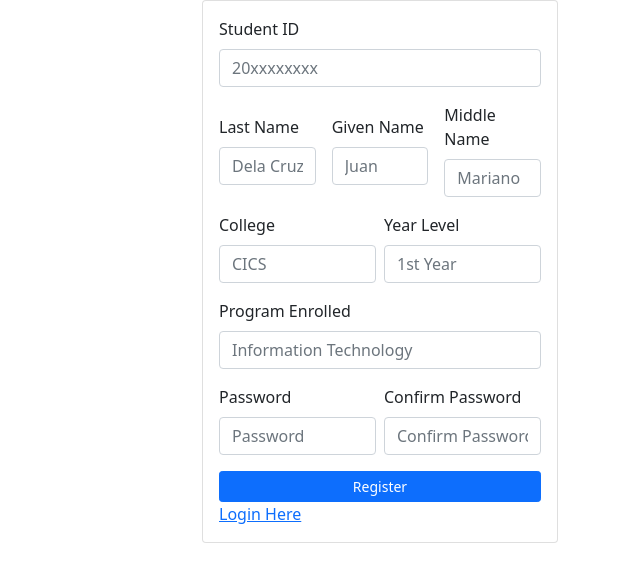
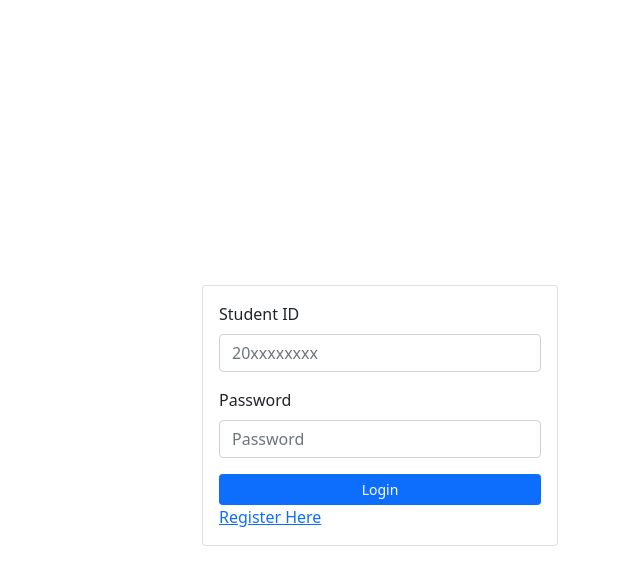
Before and after one commit to lquinto13/4itf_act3_grandevera_lancequinto, a React (Create React App) app: page / in a window 1280 px wide. Shown: the top 584 px of the page, without its empty margins (640-1280 px from the left). Built offline with nearby package versions, Linux system fonts and the light colour scheme.

Commit message:
added routes

```diff
--- a/src/App.js
+++ b/src/App.js
@@ -9,7 +9,7 @@ import './index.css'
 
 function App() {
   return (
-    <Registration></Registration>
+    <Login></Login>
 
   );
 }
--- a/src/components/Login.js
+++ b/src/components/Login.js
@@ -1,5 +1,7 @@
 import { Row, Col, Container,Form,Card, Button} from 'react-bootstrap';
 import 'bootstrap/dist/css/bootstrap.min.css'
+import { Link } from "react-router-dom";
+
 
 
 
@@ -28,7 +30,7 @@ function Login() {
                   </Button>
                 </div>
                 <div className="d-grid gap-2">
-                  <a href="#"> Register Here</a>
+                  <Link to= "/registration"> Register Here</Link>
                 </div>
               </Form>
             </Card.Body>
--- a/src/components/Registration.js
+++ b/src/components/Registration.js
@@ -1,5 +1,7 @@
 import { Row, Col, Container,Form,Card, Button, Stack} from 'react-bootstrap';
 import 'bootstrap/dist/css/bootstrap.min.css'
+import { Link } from "react-router-dom";
+
 
 
 
@@ -69,18 +71,13 @@ function Registration() {
 
                 </Stack>
 
-
-
-
-
-
                 <div className="d-grid gap-2">
                   <Button variant="primary" size="sm">
                    Register
                   </Button>
                 </div>
                 <div className="d-grid gap-2">
-                  <a href="#"> Login Here</a>
+                <Link to= "/login"> Login Here</Link>
                 </div>
               </Form>
             </Card.Body>
--- a/src/index.css
+++ b/src/index.css
@@ -2,7 +2,7 @@
  padding-top: 25%;
 }
 
-.pd10{
+.pd15{
   padding-top: 15%;
 
 }
--- a/src/index.js
+++ b/src/index.js
@@ -1,16 +1,30 @@
 import React from 'react';
 import ReactDOM from 'react-dom/client';
+import {
+  BrowserRouter,
+  Routes,
+  Route,
+} from "react-router-dom";
 import './index.css';
 import App from './App';
+import Registration from './components/Registration';
+import Login from './components/Login';
 import reportWebVitals from './reportWebVitals';
 import 'bootstrap/dist/css/bootstrap.min.css';
 
 
 const root = ReactDOM.createRoot(document.getElementById('root'));
+const rootElement = document.getElementById("root");
+
 root.render(
-  <React.StrictMode>
-    <App />
-  </React.StrictMode>
+  <BrowserRouter>
+ <Routes>
+      <Route path="/" element={<App />} />
+      <Route path="login" element={<Login />} />
+
+      <Route path="registration" element={<Registration />} />
+    </Routes>  </BrowserRouter>,
+  rootElement
 );
 
 // If you want to start measuring performance in your app, pass a function
```
